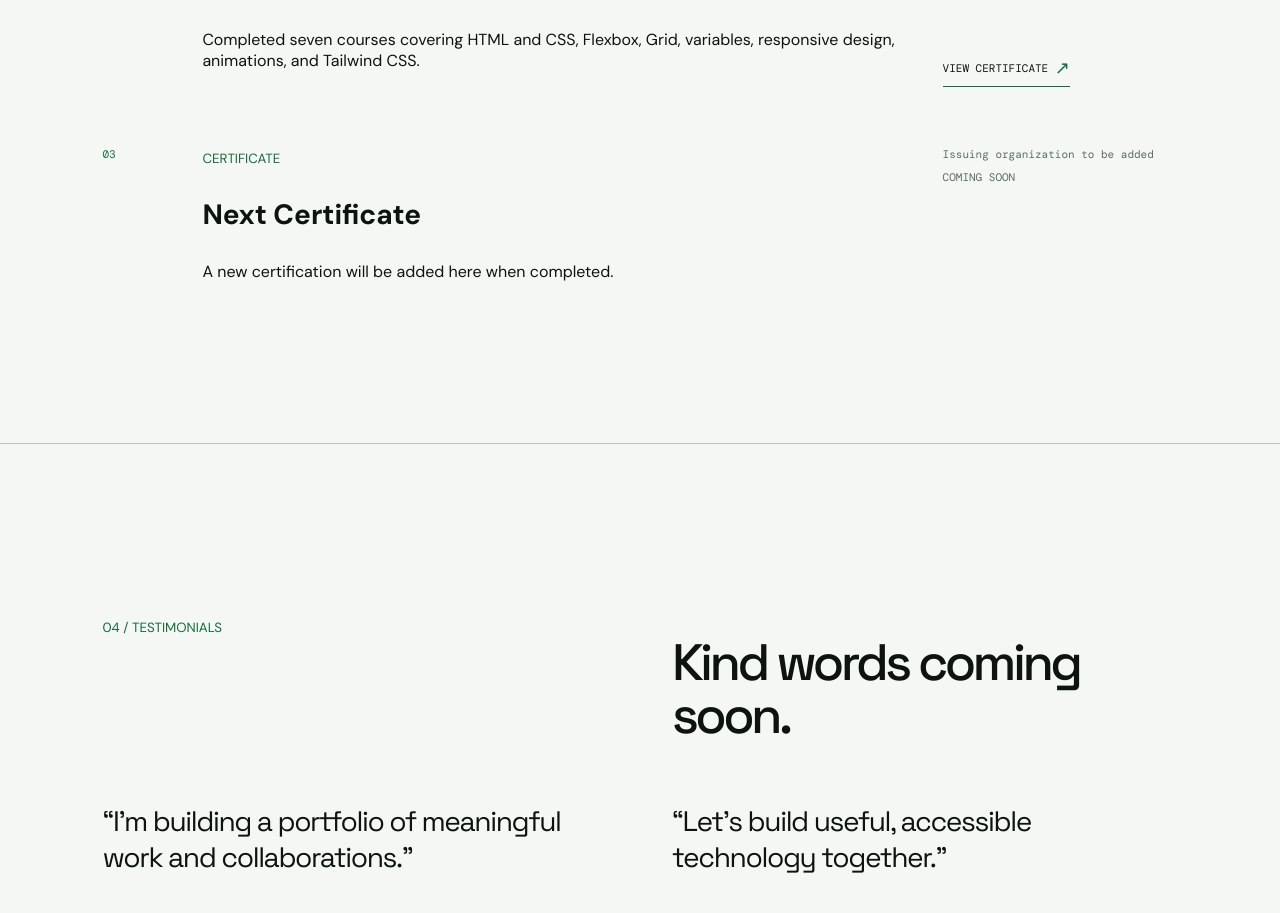
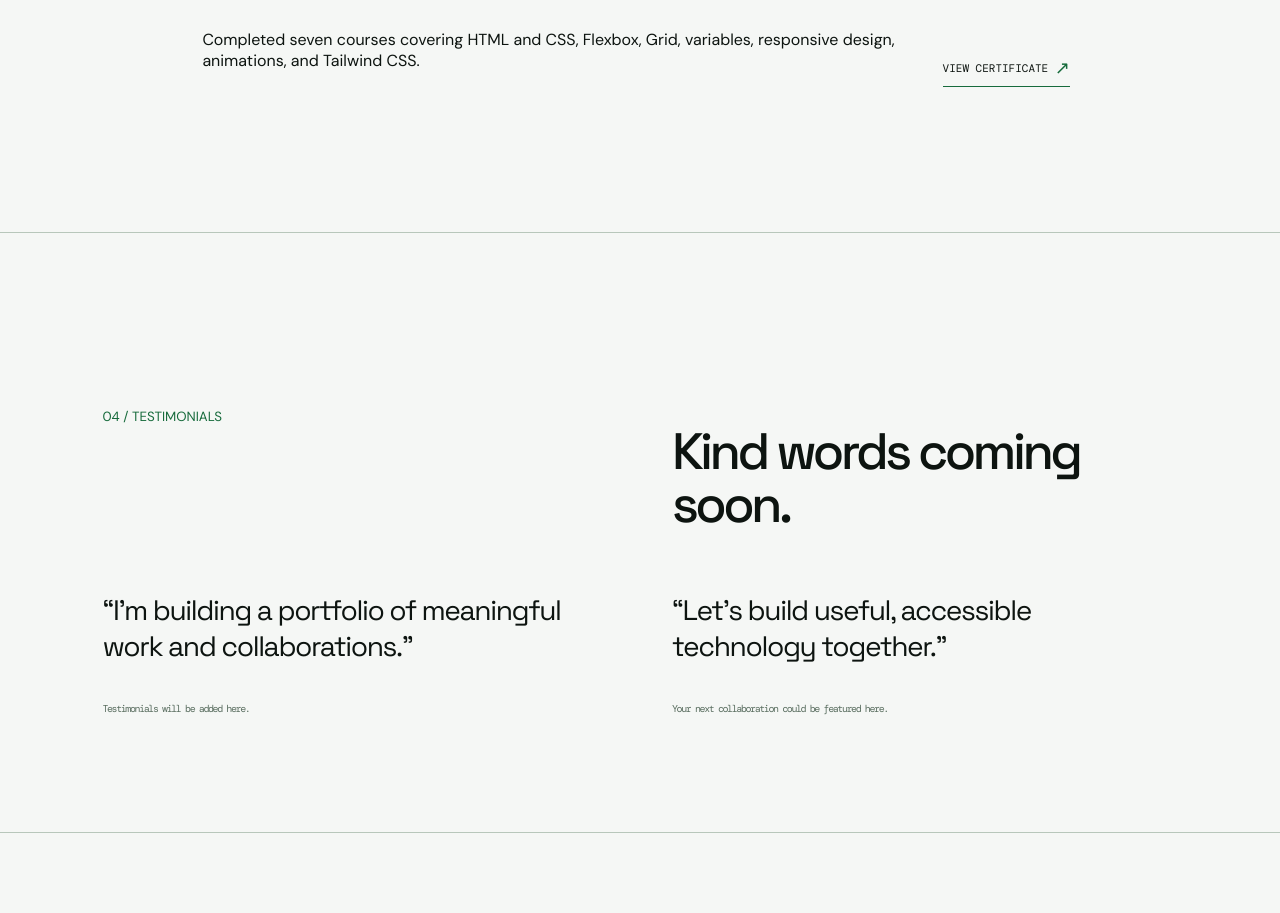
Before and after one commit to bmtonga/myportfolio, a React (Vite) app: page / in a window 1280 px wide. Shown: the part 3626-4539 px from the top of the page. Built offline with nearby package versions, Linux system fonts and the light colour scheme.

Commit message:
fix: update script source in index.html and modify Wallaby.js build hook path for Vite integration

```diff
--- a/src/components/Certificates/Certificates.jsx
+++ b/src/components/Certificates/Certificates.jsx
@@ -13,12 +13,6 @@ const certificates = [
     issuer: 'Scrimba · Coursera',
     description: 'Completed seven courses covering HTML and CSS, Flexbox, Grid, variables, responsive design, animations, and Tailwind CSS.',
     credential: 'https://coursera.org/verify/specialization/H9TYB6XOVQD0',
-  },
-  {
-    title: 'Next Certificate',
-    issuer: 'Issuing organization to be added',
-    description: 'A new certification will be added here when completed.',
-    credential: null,
   },
 ];
 
```
Also changed, not shown: 1 other file (tests, documents, lock files or other folders).
